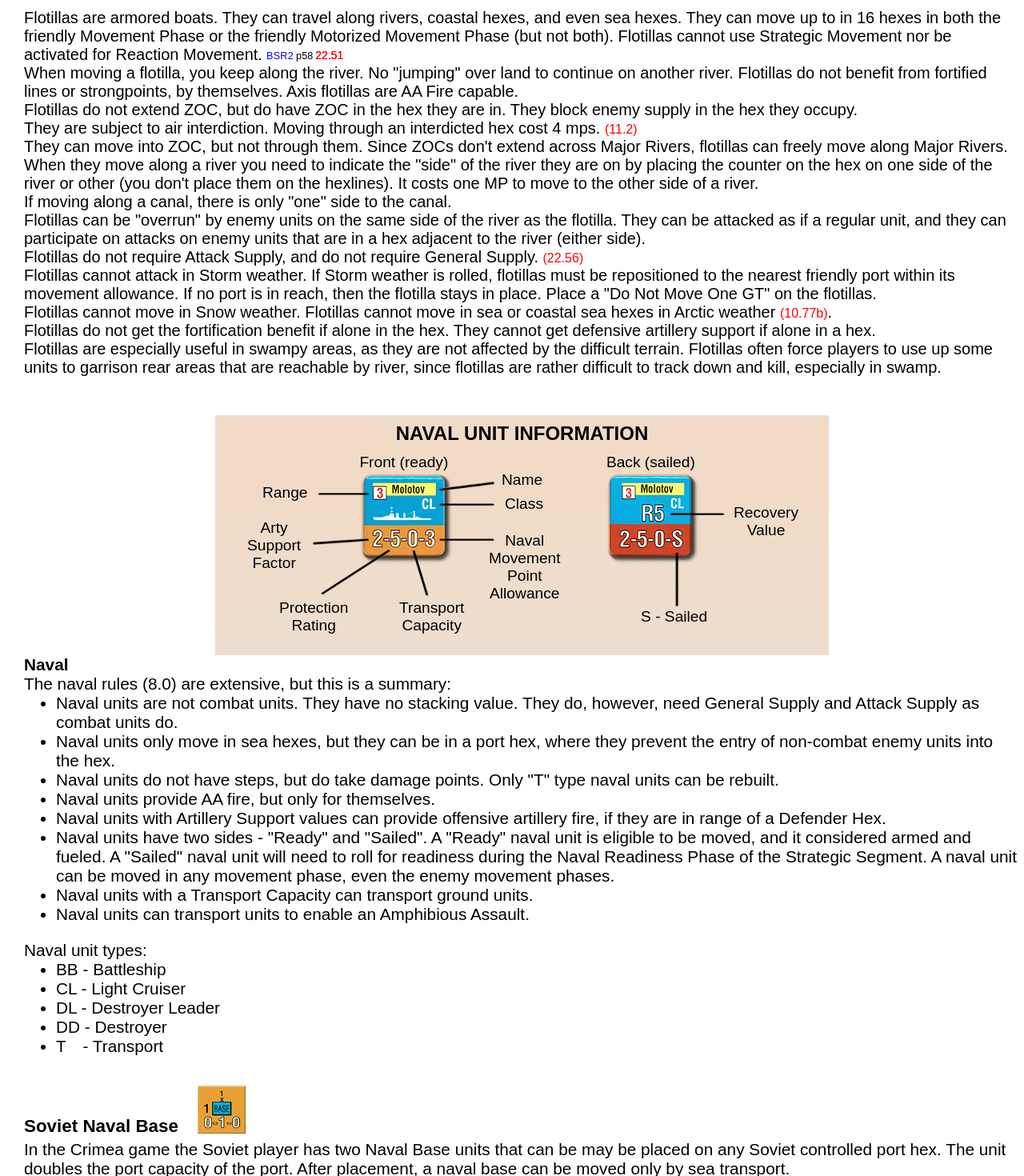
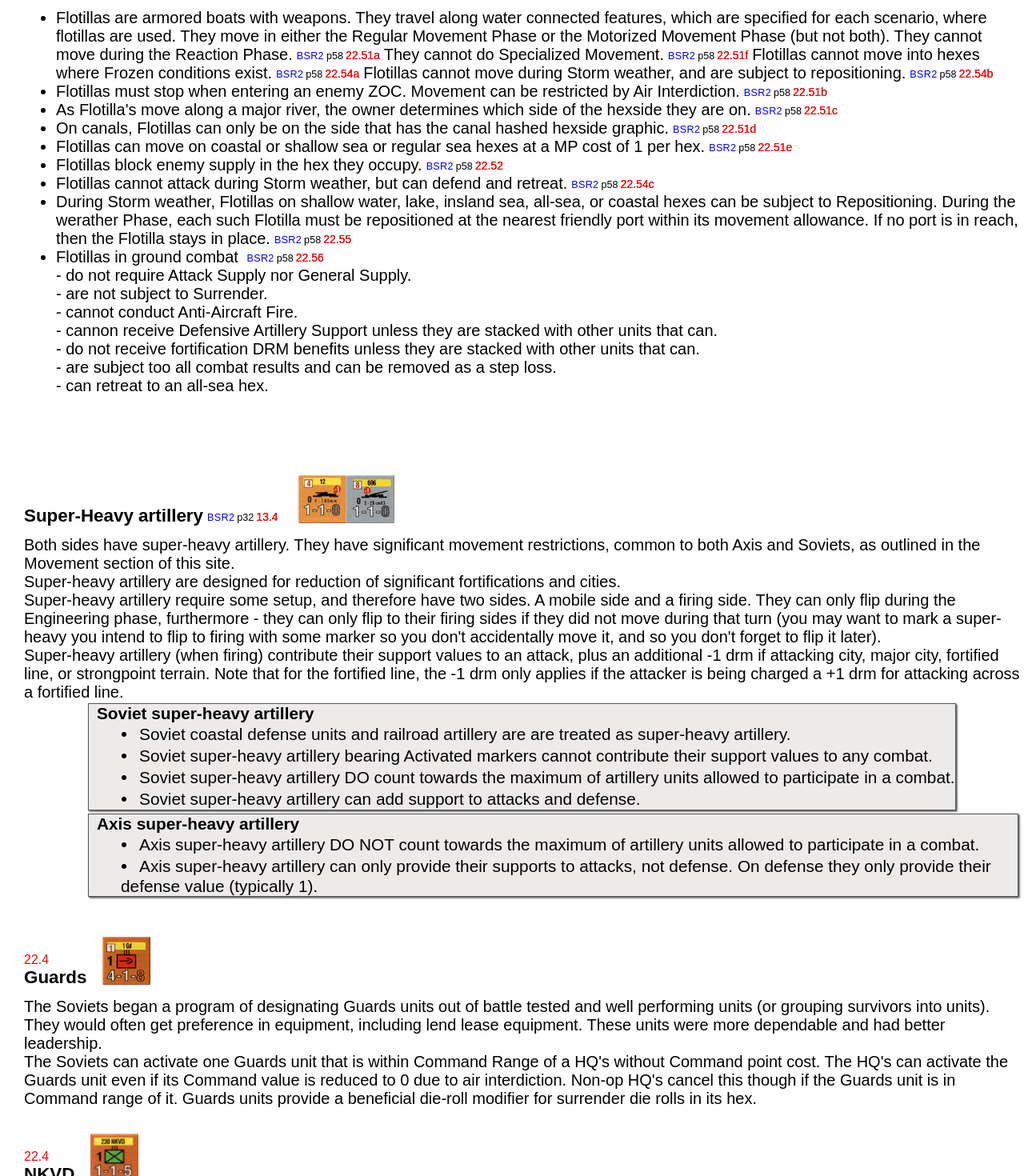
Before and after one commit to cserret/wargalley, a React (Create React App) app: page /efs/special in a window 1280 px wide. Shown: the part 3300-4770 px from the top of the page at 80% size. Built offline with nearby package versions, Linux system fonts and the light colour scheme.

Commit message:
working on Special

```diff
--- a/src/Components/Efs/Efs.scss
+++ b/src/Components/Efs/Efs.scss
@@ -54,6 +54,7 @@
       &.flotilla {
         width: 644px;
         padding-bottom: 3px;
+        margin: 0 auto;
       }
     }
     .slight-bold {
--- a/src/Components/Efs/Special/Special.js
+++ b/src/Components/Efs/Special/Special.js
@@ -29,11 +29,11 @@ export default class Special extends Component {
     }
 
     componentDidMount = () => {
-        this.drawCanvas();
+     //   this.drawCanvas();
     }
 
     componentWillReceiveProps = (props) => {
-        this.drawCanvas();
+    //    this.drawCanvas();
     }
 
 
@@ -308,10 +308,10 @@ export default class Special extends Component {
                         <li>Armored trains do not surrender.<BsrLink page="52" rule="20.12" />
                         </li>
                         <li>Many Soviet Armored Trains are also NKVD units (so-marked on the counter).
-                            </li>
-                            <li>NKVD Armored trains are rebuilt in the Soviet Engineering Phase.<BsrLink page="14" rule="7.42a" />
-                                They are not subject to the 7 turn delay that applies to other NKVD units.<BsrLink page="14" rule="7.42b" />
-                            </li>
+                        </li>
+                        <li>NKVD Armored trains are rebuilt in the Soviet Engineering Phase.<BsrLink page="14" rule="7.42a" />
+                            They are not subject to the 7 turn delay that applies to other NKVD units.<BsrLink page="14" rule="7.42b" />
+                        </li>
                     </ul>
 
                     <span className="spacer2rem" />
@@ -330,44 +330,55 @@ export default class Special extends Component {
                     </div>
                     <span className="spacer1rem" />
 
-                    <div>
-                        Flotillas are armored boats. They can travel along rivers, coastal hexes, and even sea hexes. They can move up to in
-                        16 hexes in both the friendly Movement Phase or the friendly Motorized Movement Phase (but not both).
-                        Flotillas cannot use Strategic Movement nor be activated for Reaction Movement.<BsrLink page="58" rule="22.51" />
-                    </div><div>
-                        When moving a flotilla, you keep along the river. No "jumping" over land to continue on another river. Flotillas do not benefit from fortified lines or strongpoints, by themselves. Axis flotillas are AA Fire capable.
-                    </div><div>
-                        Flotillas do not extend ZOC, but do have ZOC in the hex they are in. They block enemy supply in the hex they occupy.
-                    </div><div>
-                        They are subject to air interdiction. Moving through an interdicted hex cost 4 mps. <span className="rule-ref">(11.2)</span>
-                    </div><div>
-                        They can move into ZOC, but not through them. Since ZOCs don't extend across Major Rivers, flotillas can freely move along Major Rivers.
-                    </div><div>
-                        When they move along a river you need to indicate the "side" of the river they are on by placing the counter on the hex on one side of the river or other
-                        (you don't place them on the hexlines). It costs one MP to move to the other side of a river.
-                    </div><div>
-                        If moving along a canal, there is only "one" side to the canal.
-                    </div><div>
-                        Flotillas can be "overrun" by enemy units on the same side of the river as the flotilla. They can be attacked as if a regular unit, and they can participate on attacks on enemy units that are in a hex adjacent to the river (either side).
-                    </div><div>
-                        Flotillas do not require Attack Supply, and do not require General Supply. <span className="rule-ref">(22.56)</span>
-                    </div><div>
-                        Flotillas cannot attack in Storm weather. If Storm weather is rolled, flotillas must be repositioned to the nearest friendly port within its movement allowance. If no port
-                        is in reach, then the flotilla stays in place. Place a "Do Not Move One GT" on the flotillas.
-                    </div><div>
-                        Flotillas cannot move in Snow weather. Flotillas cannot move in sea or coastal sea hexes in Arctic weather <span className="rule-ref">(10.77b)</span>.
-                    </div><div>
-                        Flotillas do not get the fortification benefit if alone in the hex. They cannot get defensive artillery support if alone in a hex.
-                    </div><div>
+                    <ul className="ul-no-top">
+                        <li>
+                            Flotillas are armored boats with weapons. They travel along water connected features,
+                            which are specified for each scenario, where flotillas are used.
+                            They move in either the Regular Movement Phase or the Motorized Movement Phase (but not both). They cannot move during
+                            the Reaction Phase.<BsrLink page="58" rule="22.51a" />They cannot do Specialized Movement.<BsrLink page="58" rule="22.51f" />
+                            Flotillas cannot move into hexes where Frozen conditions exist.<BsrLink page="58" rule="22.54a" />
+                            Flotillas cannot move during Storm weather, and are subject to repositioning.<BsrLink page="58" rule="22.54b" />
+                        </li>
+                        <li>
+                            Flotillas must stop when entering an enemy ZOC. Movement can be restricted by Air Interdiction.<BsrLink page="58" rule="22.51b" />
+                        </li>
+                        <li>
+                            As Flotilla's move along a major river, the owner determines which side of the hexside they are on.<BsrLink page="58" rule="22.51c" />
+                        </li>
+                        <li>
+                            On canals, Flotillas can only be on the side that has the canal hashed hexside graphic.<BsrLink page="58" rule="22.51d" />
+                        </li>
+                        <li>Flotillas can move on coastal or shallow sea or regular sea hexes at a MP cost of 1 per hex.<BsrLink page="58" rule="22.51e" />
+                        </li>
+                        <li>
+                            Flotillas block enemy supply in the hex they occupy.<BsrLink page="58" rule="22.52" />
+                        </li>
+                        <li>
+                            Flotillas cannot attack during Storm weather, but can defend and retreat.<BsrLink page="58" rule="22.54c" />
+                            </li>
+                        <li>During Storm weather, Flotillas on shallow water, lake, insland sea, all-sea, or coastal hexes can be
+                            subject to Repositioning. During the werather Phase, each such Flotilla must be repositioned
+                            at the nearest friendly port within its movement allowance. If no port is in reach, then the Flotilla stays in place.
+                            <BsrLink page="58" rule="22.55" />
+                        </li>
+                        <li>Flotillas in ground combat <BsrLink page="58" rule="22.56" /><br />
+                            - do not require Attack Supply nor General Supply.<br />
+                            - are not subject to Surrender.<br />
+                            - cannot conduct Anti-Aircraft Fire.<br />
+                            - cannon receive Defensive Artillery Support unless they are stacked with other units that can.<br />
+                            - do not receive fortification DRM benefits unless they are stacked with other units that can.<br />
+                            - are subject too all combat results and can be removed as a step loss.<br />
+                            - can retreat to an all-sea hex.
+                            </li>
+                    </ul>
 
-                        Flotillas are especially useful in swampy areas, as they are not affected by the difficult terrain. Flotillas often force players to use up some units to garrison rear areas that are reachable by river, since flotillas are rather difficult to track down and kill, especially in swamp.
-                    </div>
+
 
                     <span className="spacer3rem" />
 
 
 
-                    <div id="naval_info_container" className="naval-info-container">
+                    {/* <div id="naval_info_container" className="naval-info-container">
                         <div className="title">NAVAL UNIT INFORMATION</div>
                         <div className="floater range">Range</div>
                         <div className="floater arty">Arty<br />Support<br />Factor</div>
@@ -389,54 +400,12 @@ export default class Special extends Component {
                             </div>
                         </div>
                         <canvas id="naval_info_container_canvas" width="800" height="400" className="naval-info-container-canvas" />
-                    </div>
-
-
-
-
-
-
-                    <div className="subheader-normal">
-                        Naval
-                    </div>
-                    <div className="pdiv">
-                        The naval rules (8.0) are extensive, but this is a summary:
-                        <ul className="ul-no-top">
-                            <li>Naval units are not combat units. They have no stacking value. They do, however, need General Supply and Attack Supply as combat units do.</li>
-                            <li>Naval units only move in sea hexes, but they can be in a port hex, where they prevent the entry of non-combat enemy units into the hex.</li>
-                            <li>Naval units do not have steps, but do take damage points. Only "T" type naval units can be rebuilt.</li>
-                            <li>Naval units provide AA fire, but only for themselves.</li>
-                            <li>Naval units with Artillery Support values can provide offensive artillery fire, if they are in range of a Defender Hex.</li>
-                            <li>Naval units have two sides - "Ready" and "Sailed". A "Ready" naval unit is eligible to be moved, and it considered armed and fueled. A "Sailed" naval unit will need
-                                to roll for readiness during the Naval Readiness Phase of the Strategic Segment. A naval unit can be moved in any movement phase, even the enemy movement phases.</li>
-                            <li>Naval units with a Transport Capacity can transport ground units.</li>
-                            <li>Naval units can transport units to enable an Amphibious Assault.</li>
-                        </ul>
-                        Naval unit types:
-                        <ul className="ul-no-top">
-                            <li>BB - Battleship</li>
-                            <li>CL - Light Cruiser</li>
-                            <li>DL - Destroyer Leader</li>
-                            <li>DD - Destroyer</li>
-                            <li>T<span className="white-text">D</span> - Transport</li>
-                        </ul>
-                    </div>
-
-                    <span className="spacer1rem" />
-                    <div className="subheader-counter base">
-                        <div>Soviet Naval Base</div>
-                        <img src={base} alt="Soviet naval base counter" />
-                    </div>
-                    <div className="pdiv">
-                        In the Crimea game the Soviet player has two Naval Base units that can be may be placed on any Soviet controlled port hex. The unit doubles the port capacity
-                        of the port. After placement, a naval base can be moved only by sea transport.
-                    </div>
+                    </div> */}
 
                     <span className="spacer2rem" />
 
                     <div className="subheader-image">
-                        <span>23.4</span>
-                        <div>Super-Heavy artillery</div>
+                        <div>Super-Heavy artillery<BsrLink page="32" rule="13.4" /></div>
                         <img src={super_heavy_artillery} alt="Super heavy artillery counters" />
                     </div>
                     <span className="spacer1rem" />
```
